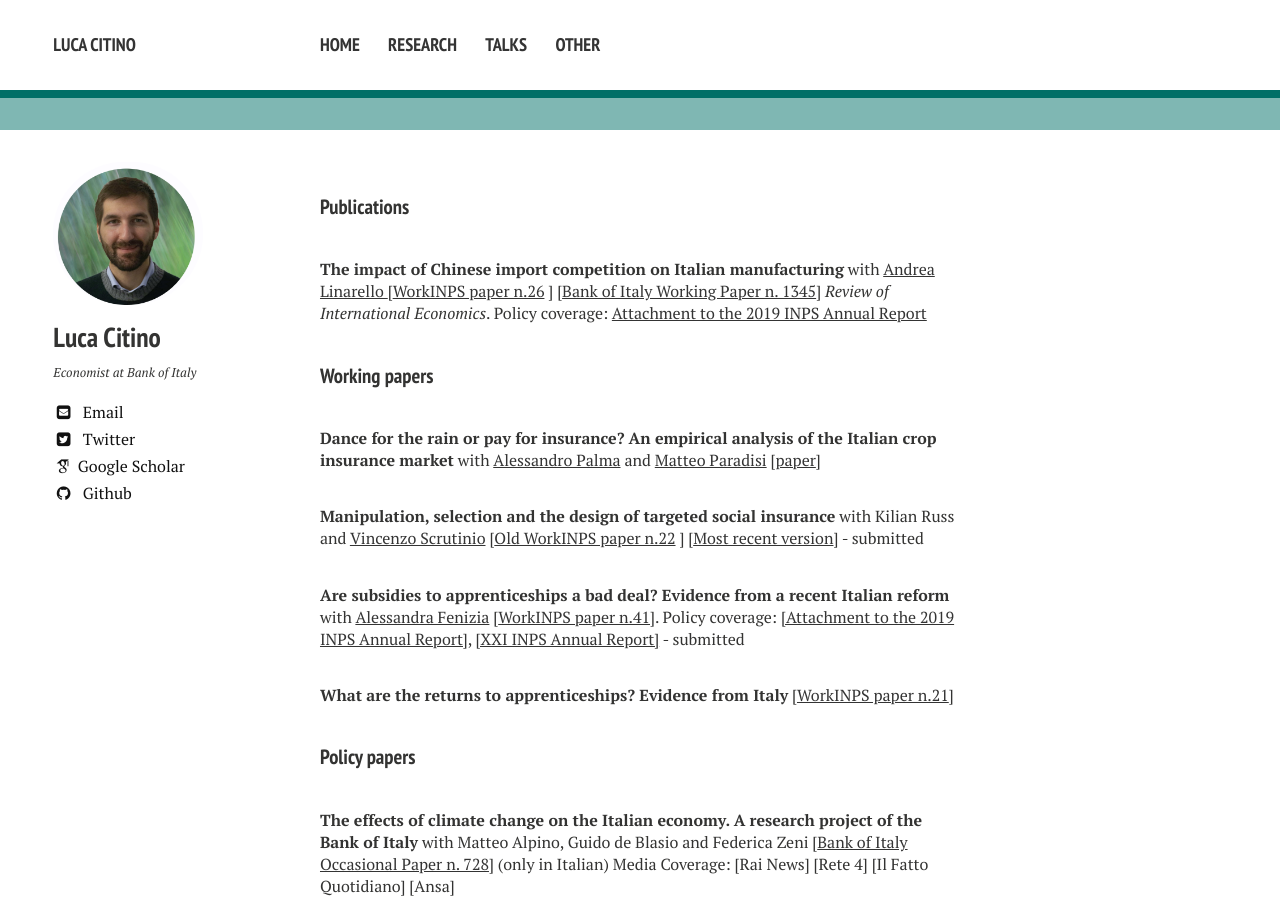
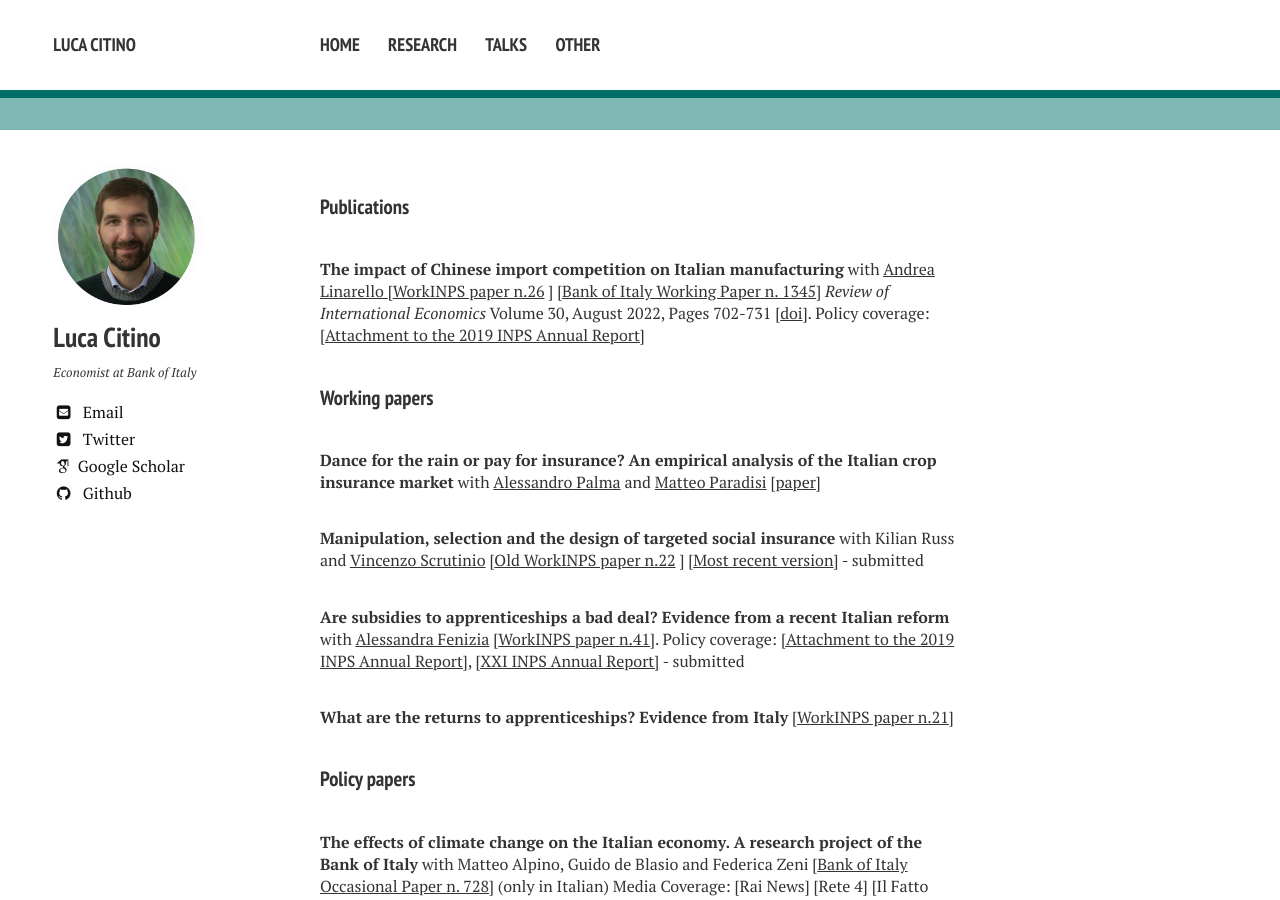
Before and after one commit to luca-citino/luca-citino.github.io, a Jekyll site: the page built from research.md, in a window 1280 px wide and 900 px high. Built offline with Jekyll 4.4.1, drawn with Linux system fonts in a browser that asks for light colours; nearby versions of some CDN libraries; some web fonts are replaced.

Commit message:
Update research.md

```diff
--- a/research.md
+++ b/research.md
@@ -5,7 +5,7 @@ title: Research
 
 #### Publications
 
-**The impact of Chinese import competition on Italian manufacturing** with <a href="https://sites.google.com/site/andrealinarello/home">Andrea Linarello </a>[<a href="https://www.inps.it/docallegatiNP/Mig/InpsComunica/WorkInps_Papers/26_WorkINPS_Linarello_Citino_dicembre_2019.pdf">WorkINPS paper n.26</a> ]  [<a href="https://www.bancaditalia.it/pubblicazioni/temi-discussione/2021/2021-1345/en_tema_1345.pdf?language_id=1">Bank of Italy Working Paper n. 1345</a>] <i>Review of International Economics</i>. Policy coverage: <a href="https://www.inps.it/docallegatiNP/Mig/Dati_analisi_bilanci/Rapporti_annuali/allegato_XVIII_R_A_versione_on_line.pdf">Attachment to the 2019 INPS Annual Report</a>
+**The impact of Chinese import competition on Italian manufacturing** with <a href="https://sites.google.com/site/andrealinarello/home">Andrea Linarello </a>[<a href="https://www.inps.it/docallegatiNP/Mig/InpsComunica/WorkInps_Papers/26_WorkINPS_Linarello_Citino_dicembre_2019.pdf">WorkINPS paper n.26</a> ]  [<a href="https://www.bancaditalia.it/pubblicazioni/temi-discussione/2021/2021-1345/en_tema_1345.pdf?language_id=1">Bank of Italy Working Paper n. 1345</a>] <i>Review of International Economics</i> Volume 30, August 2022, Pages 702-731 [<a href="https://onlinelibrary.wiley.com/doi/10.1111/roie.12587">doi</a>]. Policy coverage: [<a href="https://www.inps.it/docallegatiNP/Mig/Dati_analisi_bilanci/Rapporti_annuali/allegato_XVIII_R_A_versione_on_line.pdf">Attachment to the 2019 INPS Annual Report</a>]
 
 
 #### Working papers
```
